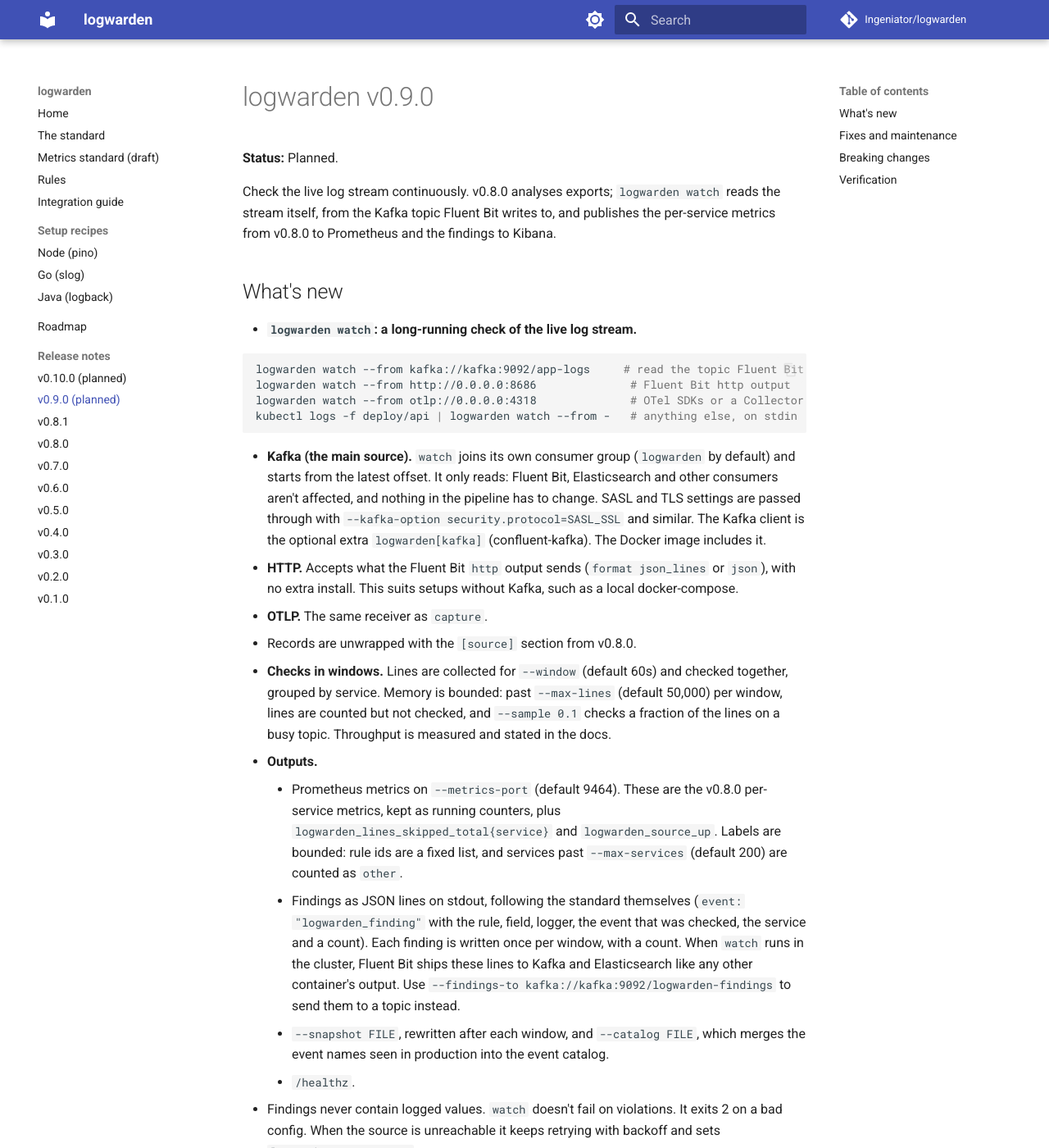
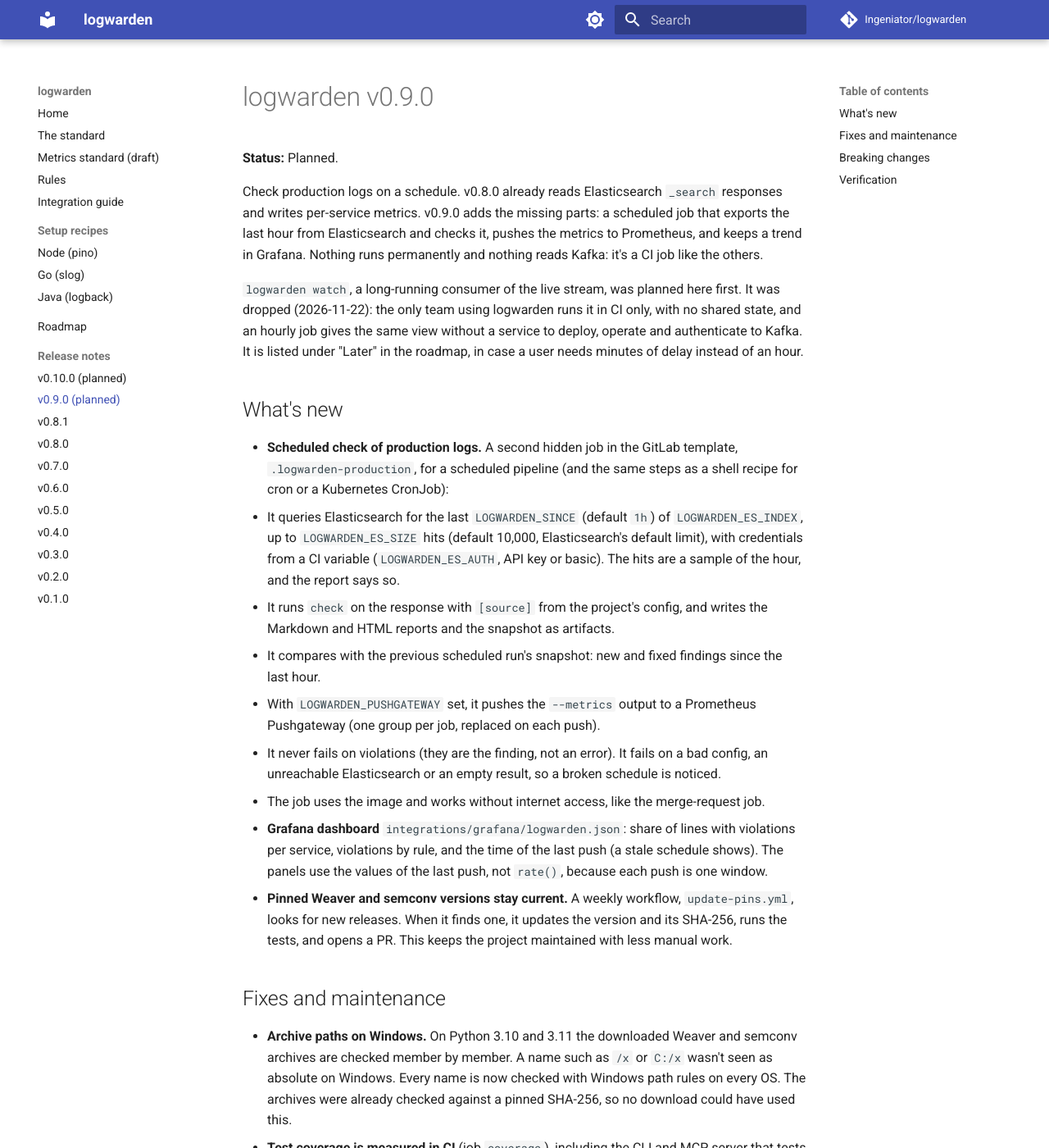
Before and after one commit to Ingeniator/logwarden, an MkDocs documentation site: the page built from docs/releases/v0.9.0.md, in a window 1280 px wide and 1400 px high. Shown: the whole window at 82% size. Built offline with MkDocs 1.6.1 and Material for MkDocs 9.7.7, drawn with Linux system fonts in a browser that asks for light colours; comment, search, counter and statistics services are not loaded; some of the changed text lies outside the part shown.

Commit message:
v0.9.0 plan: scheduled check of production logs instead of watch
Co-Authored-By: Claude Opus 5.5 <noreply@anthropic.com>
Claude-Session: https://claude.ai/code/session_01GHV8Tch3wUVMey3AfAo9q9

````diff
--- a/docs/releases/v0.9.0.md
+++ b/docs/releases/v0.9.0.md
@@ -2,61 +2,41 @@
 
 **Status:** Planned.
 
-Check the live log stream continuously. v0.8.0 analyses exports; `logwarden watch` reads the
-stream itself, from the Kafka topic Fluent Bit writes to, and publishes the per-service
-metrics from v0.8.0 to Prometheus and the findings to Kibana.
+Check production logs on a schedule. v0.8.0 already reads Elasticsearch `_search` responses
+and writes per-service metrics. v0.9.0 adds the missing parts: a scheduled job that exports the
+last hour from Elasticsearch and checks it, pushes the metrics to Prometheus, and keeps a trend
+in Grafana. Nothing runs permanently and nothing reads Kafka: it's a CI job like the others.
+
+`logwarden watch`, a long-running consumer of the live stream, was planned here first. It was
+dropped (2026-11-22): the only team using logwarden runs it in CI only, with no shared state,
+and an hourly job gives the same view without a service to deploy, operate and authenticate
+to Kafka. It is listed under "Later" in the roadmap, in case a user needs minutes of delay
+instead of an hour.
 
 ## What's new
 
-- **`logwarden watch`: a long-running check of the live log stream.**
-
-  ```bash
-  logwarden watch --from kafka://kafka:9092/app-logs     # read the topic Fluent Bit writes to
-  logwarden watch --from http://0.0.0.0:8686              # Fluent Bit http output
-  logwarden watch --from otlp://0.0.0.0:4318              # OTel SDKs or a Collector
-  kubectl logs -f deploy/api | logwarden watch --from -   # anything else, on stdin
-  ```
-
-  - **Kafka (the main source).** `watch` joins its own consumer group (`logwarden` by
-    default) and starts from the latest offset. It only reads: Fluent Bit, Elasticsearch and
-    other consumers aren't affected, and nothing in the pipeline has to change. SASL and TLS
-    settings are passed through with `--kafka-option security.protocol=SASL_SSL` and similar.
-    The Kafka client is the optional extra `logwarden[kafka]` (confluent-kafka). The Docker
-    image includes it.
-  - **HTTP.** Accepts what the Fluent Bit `http` output sends (`format json_lines` or
-    `json`), with no extra install. This suits setups without Kafka, such as a local
-    docker-compose.
-  - **OTLP.** The same receiver as `capture`.
-  - Records are unwrapped with the `[source]` section from v0.8.0.
-  - **Checks in windows.** Lines are collected for `--window` (default 60s) and checked
-    together, grouped by service. Memory is bounded: past `--max-lines` (default 50,000)
-    per window, lines are counted but not checked, and `--sample 0.1` checks a fraction of
-    the lines on a busy topic. Throughput is measured and stated in the docs.
-  - **Outputs.**
-    - Prometheus metrics on `--metrics-port` (default 9464). These are the v0.8.0 per-service
-      metrics, kept as running counters, plus `logwarden_lines_skipped_total{service}` and
-      `logwarden_source_up`. Labels are bounded: rule ids are a fixed list, and services past
-      `--max-services` (default 200) are counted as `other`.
-    - Findings as JSON lines on stdout, following the standard themselves
-      (`event: "logwarden_finding"` with the rule, field, logger, the event that was checked,
-      the service and a count). Each finding is written once per window, with a count. When
-      `watch` runs in the cluster, Fluent Bit ships these lines to Kafka and Elasticsearch
-      like any other container's output. Use
-      `--findings-to kafka://kafka:9092/logwarden-findings` to send them to a topic instead.
-    - `--snapshot FILE`, rewritten after each window, and `--catalog FILE`, which merges the
-      event names seen in production into the event catalog.
-    - `/healthz`.
-  - Findings never contain logged values. `watch` doesn't fail on violations. It exits 2 on a
-    bad config. When the source is unreachable it keeps retrying with backoff and sets
-    `logwarden_source_up 0`.
-  - **Dashboards and a demo.**
-    - `integrations/grafana/logwarden.json`: compliance and violations by service and rule.
-    - `integrations/kibana/logwarden.ndjson`: saved objects for `logwarden_finding` lines.
-    - `integrations/kafka-demo/`: a docker-compose with Kafka, Fluent Bit and `watch`, plus
-      Elasticsearch and Kibana in an optional profile.
+- **Scheduled check of production logs.** A second hidden job in the GitLab template,
+  `.logwarden-production`, for a scheduled pipeline (and the same steps as a shell recipe for
+  cron or a Kubernetes CronJob):
+  - It queries Elasticsearch for the last `LOGWARDEN_SINCE` (default `1h`) of
+    `LOGWARDEN_ES_INDEX`, up to `LOGWARDEN_ES_SIZE` hits (default 10,000, Elasticsearch's
+    default limit), with credentials from a CI variable (`LOGWARDEN_ES_AUTH`, API key or basic).
+    The hits are a sample of the hour, and the report says so.
+  - It runs `check` on the response with `[source]` from the project's config, and writes the
+    Markdown and HTML reports and the snapshot as artifacts.
+  - It compares with the previous scheduled run's snapshot: new and fixed findings since the
+    last hour.
+  - With `LOGWARDEN_PUSHGATEWAY` set, it pushes the `--metrics` output to a Prometheus
+    Pushgateway (one group per job, replaced on each push).
+  - It never fails on violations (they are the finding, not an error). It fails on a bad
+    config, an unreachable Elasticsearch or an empty result, so a broken schedule is noticed.
+  - The job uses the image and works without internet access, like the merge-request job.
+- **Grafana dashboard** `integrations/grafana/logwarden.json`: share of lines with violations
+  per service, violations by rule, and the time of the last push (a stale schedule shows).
+  The panels use the values of the last push, not `rate()`, because each push is one window.
 - **Pinned Weaver and semconv versions stay current.** A weekly workflow, `update-pins.yml`,
   looks for new releases. When it finds one, it updates the version and its SHA-256, runs the
-  tests, and opens a PR.
+  tests, and opens a PR. This keeps the project maintained with less manual work.
 
 ## Fixes and maintenance
 
@@ -75,10 +55,9 @@ None expected.
 
 | # | Claim | How it will be checked | Result |
 |---|---|---|---|
-| 1 | `watch` checks windows and writes findings | Tests with stdin and HTTP sources and a short window: `bad.jsonl` → the same rule counts as `check bad.jsonl`; one `logwarden_finding` line per finding per window, with a count, and no logged value; `--max-lines` and `--sample` bound what is checked and count the rest; `--snapshot` is accepted by `check --compare` and `catalog`; `--catalog` merges new events; bad config → exit 2 | ⏳ |
-| 2 | Metrics | `/metrics` parses as Prometheus text format, uses the same names as `check --metrics`, and has the expected values after a window; 500 services stay bounded (`other`); `logwarden_source_up` goes to 0 when the source goes away and back to 1 when it returns | ⏳ |
-| 3 | Kafka end to end | CI job with `integrations/kafka-demo` (Kafka in KRaft mode, Fluent Bit tailing `bad.jsonl` → topic, `watch` consuming): the metrics show 10 violations; another consumer group on the same topic still reads every message; `--findings-to` puts the findings on a topic; `watch` survives a Kafka restart. Locally: SASL through `--kafka-option` | ⏳ |
-| 4 | Dashboards | Locally: the Grafana JSON with Prometheus scraping `watch` shows the panels with data (screenshot); the Kibana ndjson imported into the demo's Elasticsearch and Kibana 8 shows the findings (screenshot) | ⏳ |
-| 5 | Pin updates | `update-pins.yml` run manually with an input that pretends the pins are older: it opens a PR with the version and the downloaded SHA-256, and the tests run on it; the PR is closed unmerged. With current pins it does nothing | ⏳ |
-| 7 | Archive paths and coverage | `test_unsafe_archive_paths_rejected` passes on Linux, macOS and Windows for `../x`, `/x`, `C:/x` and `a/../../x`; the CI `coverage` job passes and reports ≥ 85% | ⏳ |
-| 6 | Docs, CI, release | `docs/integration.md`, README, skill, `AGENTS.md`, roadmap; CI on Linux, macOS and Windows (Kafka job on Linux); dry run to TestPyPI; after the tag, `logwarden[kafka]==0.9.0` and the image `:0.9.0` run `watch` against the demo's Kafka and show the 10 violations | ⏳ |
+| 1 | Scheduled job | The template's production script against a local Elasticsearch 8 holding `bad.jsonl` as Fluent Bit would ship it (`log` wrapped, metadata), offline: 10 violations in the reports, exit 0; a second run compares with the first (`0 new · 0 fixed`); after adding a bad line, `1 new`; an index with no hits in the window, a wrong password and a stopped Elasticsearch each fail the job with a clear message; the report states the sample size; no logged value in any artifact | ⏳ |
+| 2 | Pushgateway and dashboard | The pushed metrics appear in a local Prometheus through a Pushgateway with the same names and values as `check --metrics`; a second push replaces the first; the Grafana dashboard imported into Grafana shows the panels with data (screenshot) | ⏳ |
+| 3 | In a real GitLab | The local GitLab and offline runner from v0.8.1, with a pipeline schedule running `.logwarden-production` against Elasticsearch: the scheduled pipeline passes, its artifacts hold the reports, the next run compares with it | ⏳ |
+| 4 | Pin updates | `update-pins.yml` run manually with an input that pretends the pins are older: it opens a PR with the version and the downloaded SHA-256, and the tests run on it; the PR is closed unmerged. With current pins it does nothing | ⏳ |
+| 5 | Archive paths and coverage | `test_unsafe_archive_paths_rejected` passes on Linux, macOS and Windows for `../x`, `/x`, `C:/x` and `a/../../x`; the CI `coverage` job passes and reports ≥ 85% | ⏳ |
+| 6 | Docs, CI, release | `docs/integration.md` (scheduled check section), README, skill, `AGENTS.md`, roadmap; CI on Linux, macOS and Windows; dry run to TestPyPI; after the tag, the image `:0.9.0` runs the scheduled job against the claim 1 Elasticsearch | ⏳ |
````
Also changed, not shown: CHANGELOG.md (+1 -1 lines), docs/roadmap.md (+8 -6 lines).
